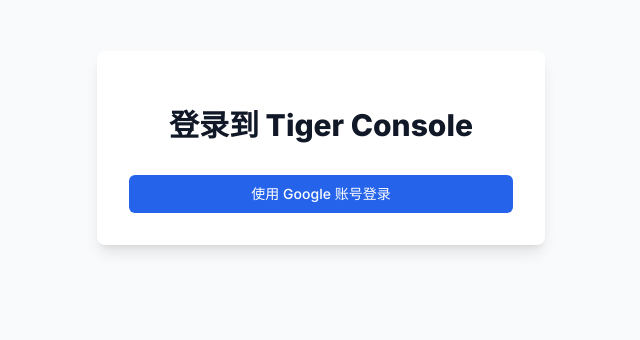
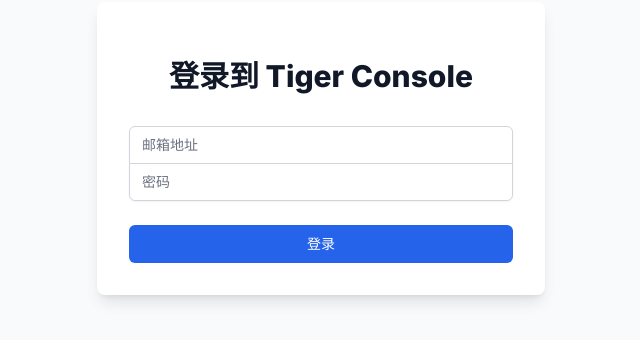
Before and after one commit to tigerbryan/tiger-console, a Next.js app: page /auth/signin in a window 1280 px wide. Shown: the part 252-592 px from the top of the page, without its empty margins (319-959 px from the left). Built offline with nearby package versions, Linux system fonts and the light colour scheme.

Commit message:
feat: 添加用户名密码登录

```diff
--- a/app/api/auth/[...nextauth]/route.ts
+++ b/app/api/auth/[...nextauth]/route.ts
@@ -1,15 +1,36 @@
 import NextAuth from "next-auth";
-import GoogleProvider from "next-auth/providers/google";
+import CredentialsProvider from "next-auth/providers/credentials";
+import { users } from "@/app/lib/auth";
 
 const handler = NextAuth({
   providers: [
-    GoogleProvider({
-      clientId: process.env.GOOGLE_ID!,
-      clientSecret: process.env.GOOGLE_SECRET!,
+    CredentialsProvider({
+      name: "Credentials",
+      credentials: {
+        email: { label: "邮箱", type: "email" },
+        password: { label: "密码", type: "password" }
+      },
+      async authorize(credentials) {
+        if (!credentials?.email || !credentials?.password) return null;
+
+        const user = users.find(u => u.email === credentials.email);
+
+        if (user && user.password === credentials.password) {
+          return {
+            id: user.id,
+            name: user.name,
+            email: user.email,
+          };
+        }
+        return null;
+      }
     }),
   ],
   pages: {
     signIn: "/auth/signin",
+  },
+  session: {
+    strategy: "jwt",
   },
   callbacks: {
     async session({ session, token }) {
--- a/app/auth/signin/page.tsx
+++ b/app/auth/signin/page.tsx
@@ -1,8 +1,33 @@
 'use client';
 
+import { useState } from 'react';
 import { signIn } from 'next-auth/react';
+import { useRouter } from 'next/navigation';
 
 export default function SignIn() {
+  const router = useRouter();
+  const [email, setEmail] = useState('');
+  const [password, setPassword] = useState('');
+  const [error, setError] = useState('');
+
+  const handleSubmit = async (e: React.FormEvent) => {
+    e.preventDefault();
+    setError('');
+
+    const result = await signIn('credentials', {
+      email,
+      password,
+      redirect: false,
+    });
+
+    if (result?.error) {
+      setError('登录失败，请检查邮箱和密码');
+    } else {
+      router.push('/');
+      router.refresh();
+    }
+  };
+
   return (
     <div className="min-h-screen flex items-center justify-center bg-gray-50">
       <div className="max-w-md w-full space-y-8 p-8 bg-white rounded-lg shadow-lg">
@@ -11,14 +36,53 @@ export default function SignIn() {
             登录到 Tiger Console
           </h2>
         </div>
-        <div className="mt-8 space-y-6">
-          <button
-            onClick={() => signIn('google', { callbackUrl: '/' })}
-            className="group relative w-full flex justify-center py-2 px-4 border border-transparent text-sm font-medium rounded-md text-white bg-blue-600 hover:bg-blue-700 focus:outline-none focus:ring-2 focus:ring-offset-2 focus:ring-blue-500"
-          >
-            使用 Google 账号登录
-          </button>
-        </div>
+        <form className="mt-8 space-y-6" onSubmit={handleSubmit}>
+          <div className="rounded-md shadow-sm -space-y-px">
+            <div>
+              <label htmlFor="email" className="sr-only">
+                邮箱
+              </label>
+              <input
+                id="email"
+                name="email"
+                type="email"
+                required
+                className="appearance-none rounded-none relative block w-full px-3 py-2 border border-gray-300 placeholder-gray-500 text-gray-900 rounded-t-md focus:outline-none focus:ring-blue-500 focus:border-blue-500 focus:z-10 sm:text-sm"
+                placeholder="邮箱地址"
+                value={email}
+                onChange={(e) => setEmail(e.target.value)}
+              />
+            </div>
+            <div>
+              <label htmlFor="password" className="sr-only">
+                密码
+              </label>
+              <input
+                id="password"
+                name="password"
+                type="password"
+                required
+                className="appearance-none rounded-none relative block w-full px-3 py-2 border border-gray-300 placeholder-gray-500 text-gray-900 rounded-b-md focus:outline-none focus:ring-blue-500 focus:border-blue-500 focus:z-10 sm:text-sm"
+                placeholder="密码"
+                value={password}
+                onChange={(e) => setPassword(e.target.value)}
+              />
+            </div>
+          </div>
+
+          {error && (
+            <div className="text-red-500 text-sm text-center">{error}</div>
+          )}
+
+          <div>
+            <button
+              type="submit"
+              className="group relative w-full flex justify-center py-2 px-4 border border-transparent text-sm font-medium rounded-md text-white bg-blue-600 hover:bg-blue-700 focus:outline-none focus:ring-2 focus:ring-offset-2 focus:ring-blue-500"
+            >
+              登录
+            </button>
+          </div>
+        </form>
       </div>
     </div>
   );
--- /dev/null
+++ b/app/lib/auth.ts
@@ -0,0 +1,10 @@
+export const users = [
+  {
+    id: "1",
+    name: "Tiger Admin",
+    email: "admin@tigerkits.com",
+    password: "tiger@2024", // 在实际生产环境中应该使用加密的密码
+  },
+] as const;
+
+export type User = (typeof users)[number];
```
